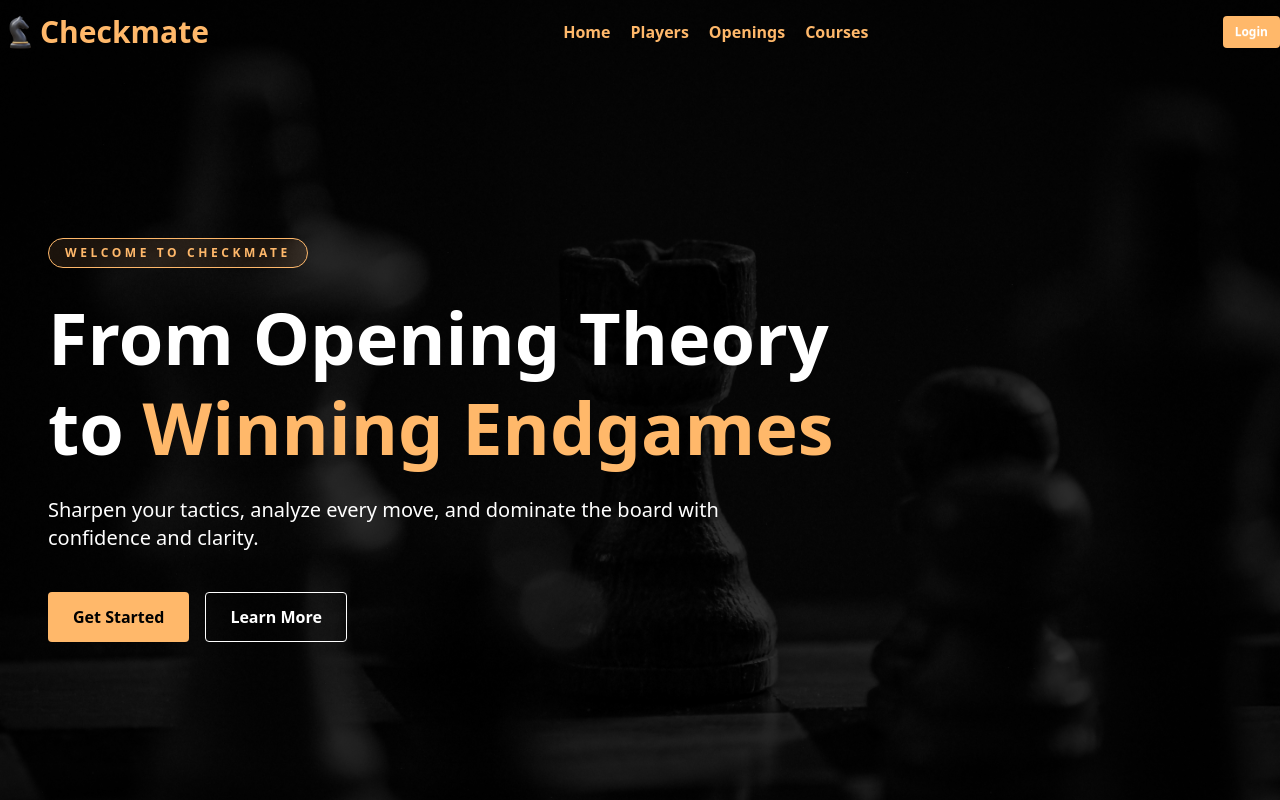
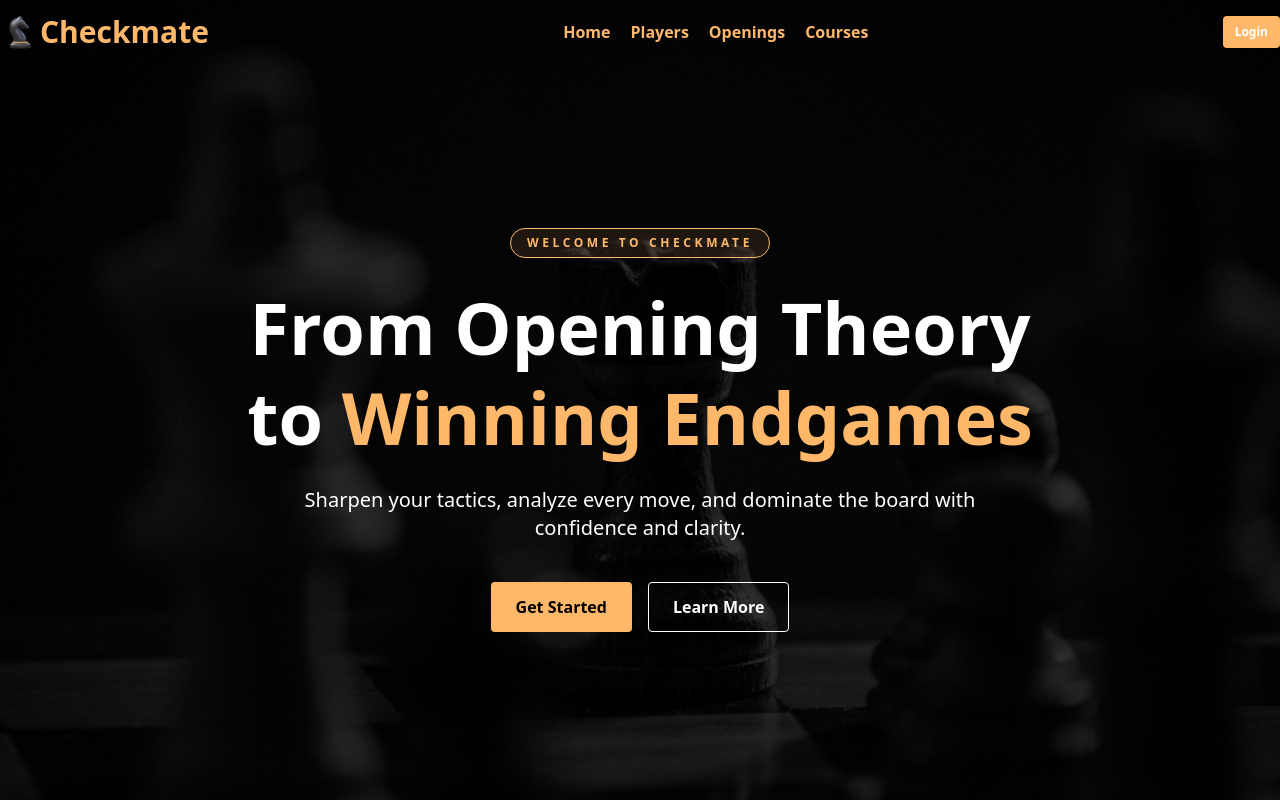
Before and after one commit to syedshafinahmed/Checkmate, a Next.js app: page / in a window 1280 px wide. Shown: the top 800 px of the page. Built offline with nearby package versions, Linux system fonts and the light colour scheme.

Commit message:
Updated Banner

```diff
--- a/src/app/components/Banner.jsx
+++ b/src/app/components/Banner.jsx
@@ -12,6 +12,27 @@ const images = ["/banner1.jpg", "/banner2.jpg", "/banner3.jpg"];
 
 const Banner = () => {
   const [activeIndex, setActiveIndex] = useState(0);
+
+  const containerVariants = {
+    hidden: { opacity: 0 },
+    visible: {
+      opacity: 1,
+      transition: {
+        staggerChildren: 0.15,
+        delayChildren: 0.4,
+      },
+    },
+  };
+
+  const itemVariants = {
+    hidden: { opacity: 0, y: 30 },
+    visible: {
+      opacity: 1,
+      y: 0,
+      transition: { duration: 0.8, ease: "easeOut" },
+    },
+  };
+
 
   return (
     <div className="relative w-full h-screen overflow-hidden">
@@ -49,38 +70,53 @@ const Banner = () => {
 
       <div className="absolute inset-0 bg-black/80 z-10" />
 
-      <div className="absolute inset-0 z-20 flex items-center pt-20">
-        <div className="max-w-4xl px-6 md:px-12 space-y-6 text-white">
+      <div className="absolute inset-0 z-20 flex items-center justify-center">
+        <motion.div
+          className="max-w-4xl mx-auto px-6 md:px-12 space-y-6 text-white text-center pt-15"
+          variants={containerVariants}
+          initial="hidden"
+          animate="visible"
+        >
 
-          <span className="inline-flex px-4 py-1.5 rounded-full bg-orange-300/10 text-orange-300 text-xs font-extrabold uppercase tracking-[0.3em] border border-orange-300">
+          <motion.span
+            variants={itemVariants}
+            className="inline-flex mx-auto px-4 py-1.5 rounded-full bg-orange-300/10 text-orange-300 text-xs font-extrabold uppercase tracking-[0.3em] border border-orange-300"
+          >
             Welcome to Checkmate
-          </span>
+          </motion.span>
 
-          <h1 className="text-4xl md:text-6xl lg:text-7xl font-extrabold leading-tight">
-            From Opening Theory to <span className="text-orange-300">Winning Endgames</span>
-          </h1>
+          <motion.h1
+            variants={itemVariants}
+            className="text-4xl md:text-6xl lg:text-7xl font-extrabold leading-tight"
+          >
+            From Opening Theory to{" "}
+            <span className="text-orange-300">Winning Endgames</span>
+          </motion.h1>
 
-          <p className="text-lg md:text-xl text-white max-w-2xl">
+          <motion.p
+            variants={itemVariants}
+            className="text-lg md:text-xl max-w-2xl mx-auto"
+          >
             Sharpen your tactics, analyze every move, and dominate the board
             with confidence and clarity.
-          </p>
+          </motion.p>
 
-          <div className="flex flex-wrap gap-4 pt-4">
-            <button
-              className="px-6 py-3 text-base font-semibold bg-orange-300 text-black rounded border border-transparent hover:bg-transparent hover:text-orange-300 hover:border-orange-300 transition"
-            >
+          <motion.div
+            variants={itemVariants}
+            className="flex flex-wrap justify-center gap-4 pt-4"
+          >
+            <button className="px-6 py-3 text-base font-semibold bg-orange-300 text-black rounded border border-transparent hover:bg-transparent hover:text-orange-300 hover:border-orange-300 transition">
               Get Started
             </button>
 
-            <div
-              className="px-6 py-3 flex items-center gap-2 text-white font-semibold border border-white rounded hover:bg-white hover:text-black transition"
-            >
+            <div className="px-6 py-3 flex items-center gap-2 font-semibold border border-white rounded hover:bg-white hover:text-black transition">
               Learn More
             </div>
-          </div>
+          </motion.div>
 
-        </div>
+        </motion.div>
       </div>
+
     </div>
   );
 };
```
Also changed, not shown: src/app/page.jsx (line endings or trailing spaces).
